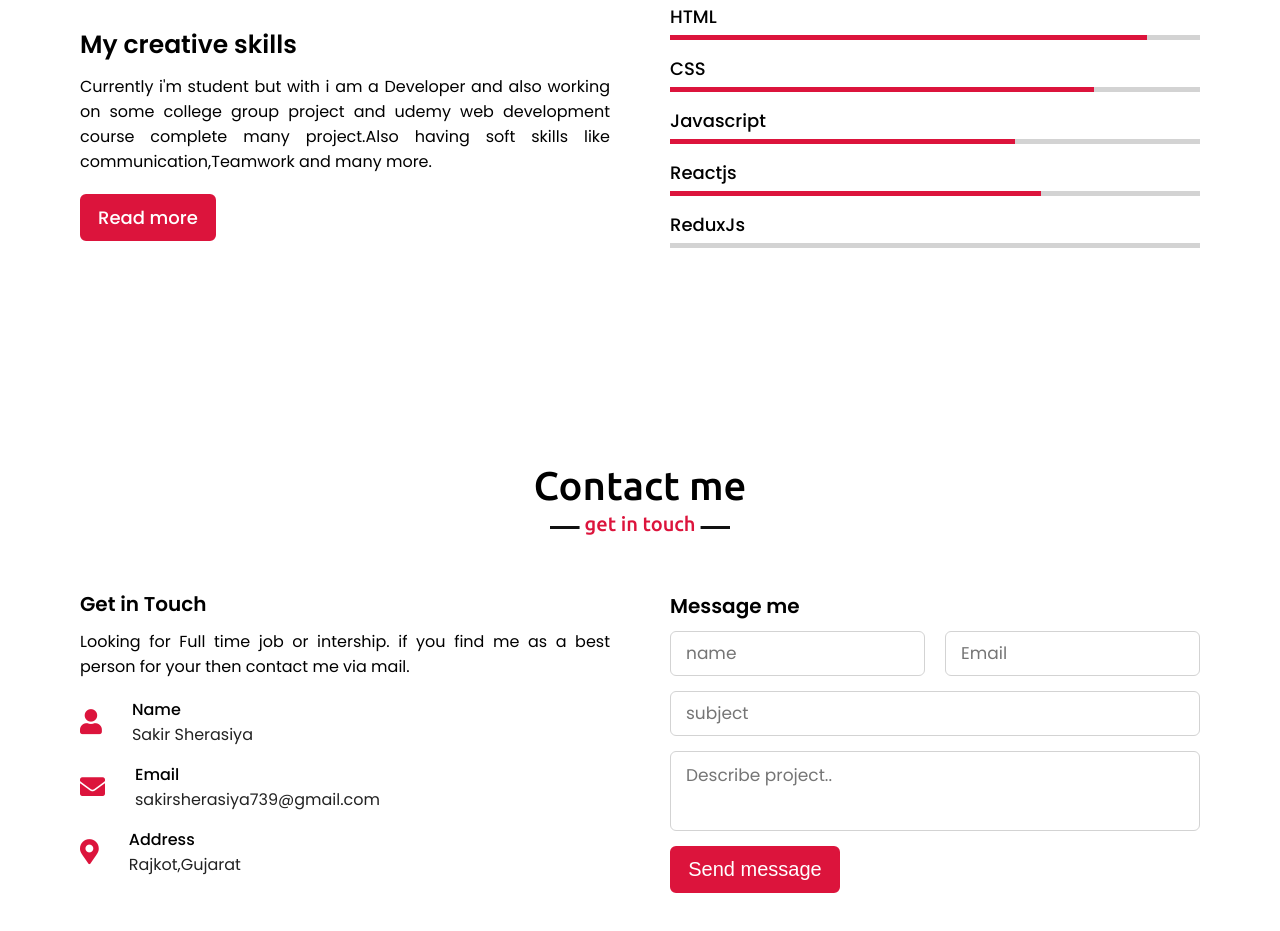
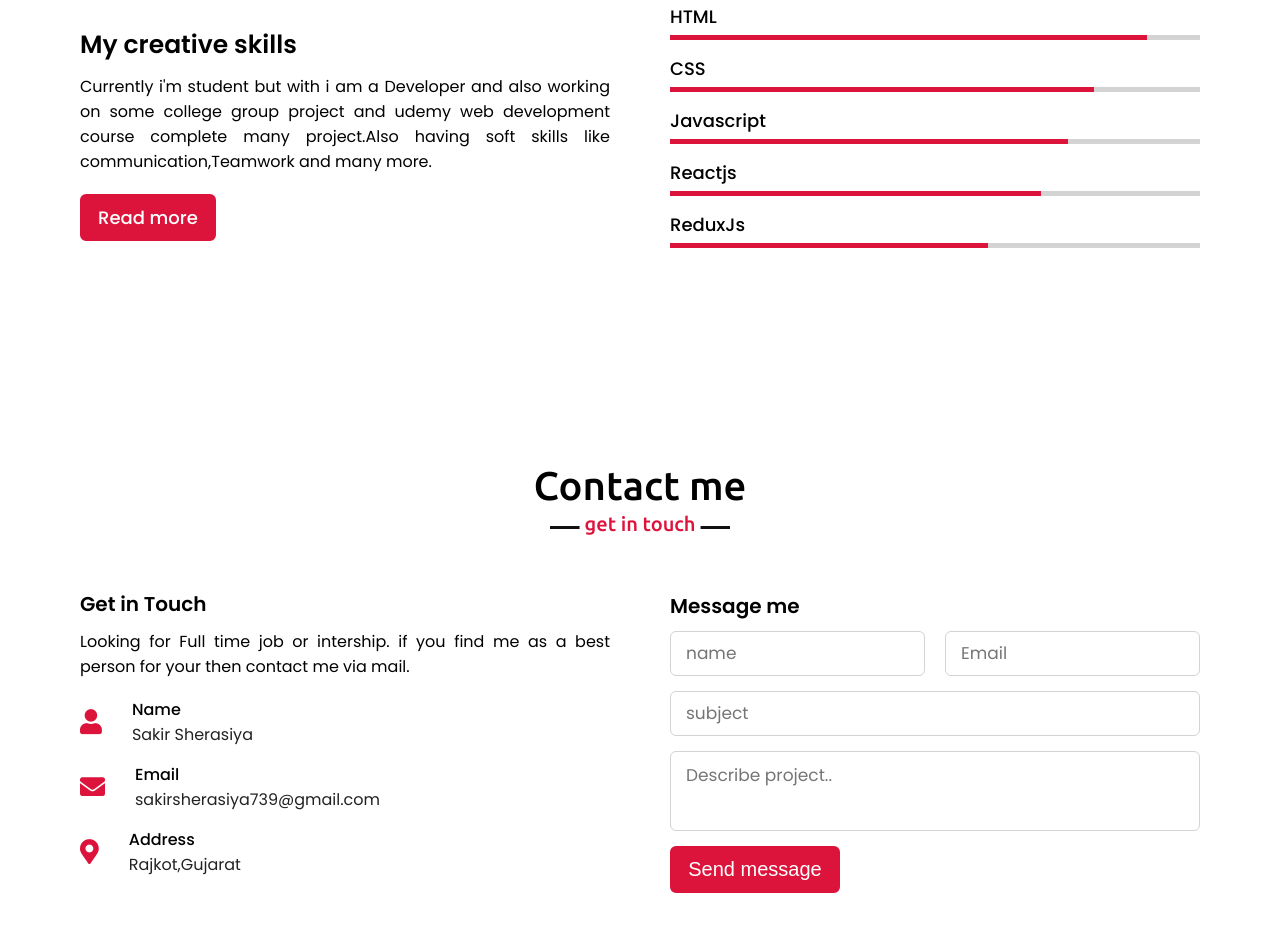
Before and after one commit to Sakirsherasiya76/Personal-portfolio, a plain HTML site: page index.html in a window 1280 px wide. Shown: the part 2398-3329 px from the top of the page. Drawn offline with nearby package versions, Linux system fonts and the light colour scheme; a web font is replaced by a local one.

Commit message:
Update style1.css

```diff
--- a/style1.css
+++ b/style1.css
@@ -201,7 +201,7 @@ section .title::after {
   border-radius: 6px;
 }
 .about .about-content .right {
-  width: 55%;
+  width: 50%;
 }
 .about .about-content .right .text {
   font-size: 30px;
@@ -213,6 +213,7 @@ section .title::after {
 }
 .about .about-content .right p {
   text-align: justify;
+
 }
 .about .about-content .right a {
   display: inline-block;
@@ -340,12 +341,12 @@ section .title::after {
   width: 80%;
 }
 .skills .skills-content .right .javascript::before {
-  width: 65%;
+  width: 75%;
 }
 .skills .skills-content .right .reactjs::before {
   width: 70%;
 }
-.skills .skills-content .right .c::before {
+.skills .skills-content .right .reduxjs::before {
   width: 60%;
 }
 
```
